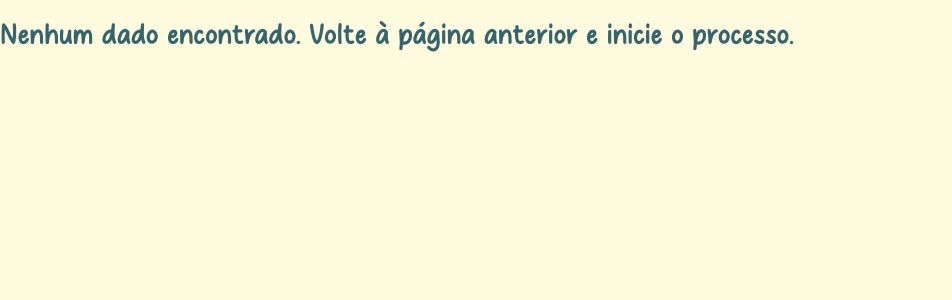
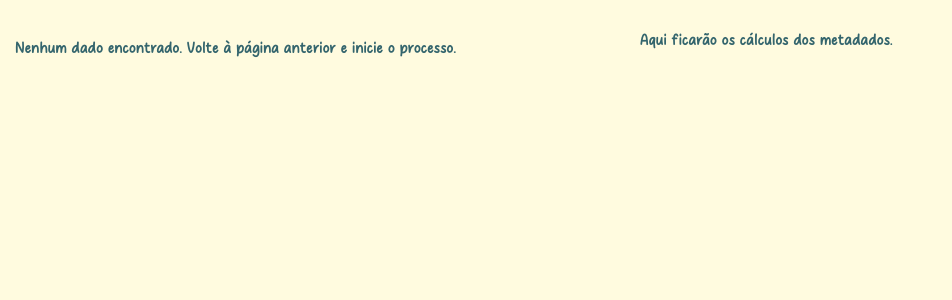
Before and after one commit to dev-nataliasilva/projeto_final_front, a Django app: template projeto_final_front/myapp/templates/result_search.html in a window 1280 px wide. Shown: the part 64-364 px from the top of the page, without its empty margins (0-952 px from the left). Run offline with Django 5.2, Linux system fonts and the light colour scheme; the template is opened without the code that fills it, so the values that code supplies are empty; some libraries are stand-ins or nearby versions.

Commit message:
atualizado result_search.css

```diff
--- /dev/null
+++ b/projeto_final_front/myapp/static/css/result_search.css
@@ -0,0 +1,21 @@
+/* Seção do texto */
+.left-section {
+    flex: 1;                /* A seção de texto ocupa metade do espaço */
+    padding: 15px;
+    padding-right: 0;
+    display: flex;
+    flex-direction: column;
+    justify-content: center;
+    font-size: 1rem;
+}
+
+/* Seção da imagem */
+.right-section {
+    flex: 1;                /* A seção de texto ocupa metade do espaço */
+    padding: 15px;
+    padding-left: 0;
+    display: flex;
+    flex-direction: column;
+    justify-content: center;
+    font-size: 1rem;
+}
--- a/projeto_final_front/myapp/templates/result_search.html
+++ b/projeto_final_front/myapp/templates/result_search.html
@@ -5,10 +5,15 @@
 <link rel="stylesheet" href="{% static 'css/result_search.css' %}"/>
 
 <div class="content-container">
-    <div id="results">
-        <div id="loader" style="display: none;">Carregando...</div> <!-- Elemento de loader -->
+    <div class="left-section">
+        <div id="results">
+            <div id="loader" style="display: none;">Carregando...</div> <!-- Elemento de loader -->
+        </div>
+    </div>
+
+    <div class="right-section">
+       <p>Aqui ficarão os cálculos dos metadados.</p>
     </div>
 </div>
-
 <script src="{% static 'js/result_search.js' %}"></script>
 {% endblock %}
```
